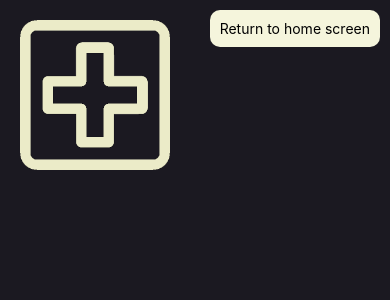
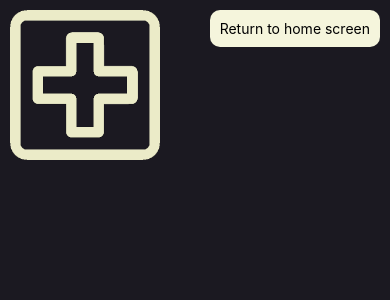
Before and after one commit to calvin-cs262-fall2024-teamJ/Client, a React Native app in the folder journeysmith/: screen /MapList in a window 390 px wide. Shown: the top 300 px of the page. Built offline with nearby package versions, Linux system fonts and the light colour scheme.

Commit message:
initial changes

```diff
--- a/journeysmith/MapList.tsx
+++ b/journeysmith/MapList.tsx
@@ -27,7 +27,7 @@ function MapList() {
   };
 
   return (
-    <View style={styles.container}>
+    <>
       <View style={styles.buttonContainer}>
         <Pressable style={styles.topLeftButton} onPress={pickImage}>
           <Image
@@ -44,22 +44,14 @@ function MapList() {
       <Pressable style={styles.returnButton} onPress={() => navigation.goBack()}>
         <Text style={styles.returnButtonText}>Return to home screen</Text>
       </Pressable>
-    </View>
+    </>
   );
 }
 
 const styles = StyleSheet.create({
-  container: {
+  buttonContainer: {
     flex: 1,
-    justifyContent: 'center',
-    alignItems: 'center',
     backgroundColor: '#1B1921',
-  },
-  buttonContainer: {
-    position: 'absolute',
-    top: 10,
-    left: 10,
-    flexDirection: 'row',
   },
   topLeftButton: {
     position: 'absolute',
```
